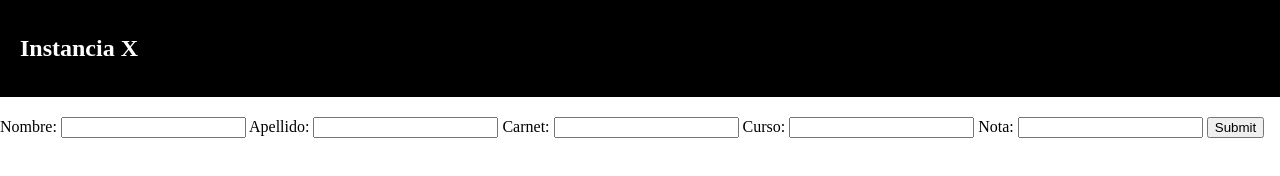
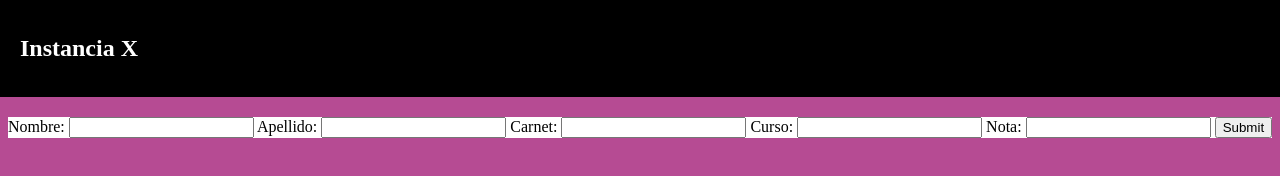
Before and after one commit to JoseMan200124/ProyectoVirtualizacion, a website: page index.html in a window 1280 px wide. Drawn offline with Linux system fonts and the light colour scheme.

Commit message:
Cambios de estilo

```diff
--- a/index.html
+++ b/index.html
@@ -13,6 +13,7 @@
         <h1>Instancia X</h1>
     </nav>
     <div class="contenido">
+        <div class="form-card">
             <form id="formulario" action="">
                 <label for="fname">Nombre:</label>
                 <input type="text" id="fname" name="fname">
@@ -27,6 +28,7 @@
                 <input type="submit" value="Submit">
             </form>
         </div>
+    </div>
 </body>
-
+<script src="script.js"></script>
 </html>
--- a/style.css
+++ b/style.css
@@ -1,6 +1,7 @@
 body{
     margin: 0;
     padding: 0;
+    background-color: #b64b93;
 }
 
 nav{
@@ -16,4 +17,11 @@ nav h1 {
 .contenido{
     display: flex;
     margin: 20px 0;
+    justify-content: center;
+
 }
+
+.form-card{
+    background-color: white;
+    display: flex;
+}
```
Lines whose indentation alone changed are shown as unchanged.
